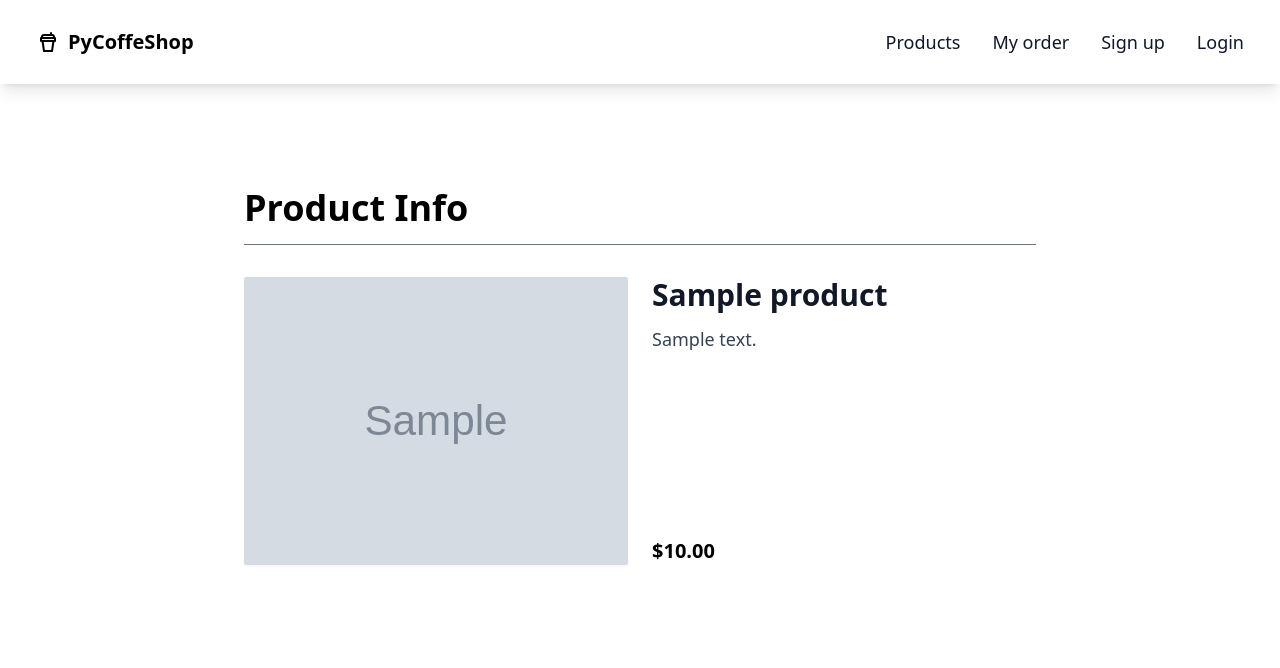
After one commit to andresagab/py_coffe_shop, a Django app: page /info/1 in a window 1280 px wide. The commit adds this page. Shown: the top 668 px of the page. Run offline with Django 5.2, Linux system fonts and the light colour scheme; tables that the repository leaves empty hold one stand-in row (values such as "Sample post"); grey boxes marked "Sample" are stand-in pictures; some libraries are stand-ins or nearby versions.

Commit message:
v0.7.0 Create ProductInfoView
Create the ProductInfoView, update the products urls.py to add the 'info_product' url, also create the info_product.html template, then update the list_product.html template to enable access to the prouct info, finally create the ProductRating model class with their migration

```diff
--- a/products/models/Product.py
+++ b/products/models/Product.py
@@ -10,3 +10,6 @@ class Product(models.Model):
 
     def __str__(self) -> str:
         return self.name
+
+    def get_avg_rating(self):
+        return self.productrating_set.aggregate(models.Avg("rating"))
--- a/products/models/__init__.py
+++ b/products/models/__init__.py
@@ -1 +1,2 @@
 from .Product import Product
+from .ProductRating import ProductRating
--- /dev/null
+++ b/products/templates/products/info_product.html
@@ -0,0 +1,32 @@
+{% extends 'layouts/base.html' %}
+
+{% block title %}{{ product.name }} | Product Info{% endblock %}
+
+{% block content %}
+    <div class="container mx-auto w-1/3 p-6 w-max">
+
+        {#  section title  #}
+        <h1 class="font-bold text-4xl pb-4 border-b border-gray-500 w-full mb-8">Product Info</h1>
+
+        {#  product  #}
+        <article class="flex flex-col lg:flex-row gap-6 items-start justify-stretch w-full">
+            <img
+                src="{{ product.photo.url }}"
+                alt="{{ product.name }}"
+                class="h-72 w-auto object-cover transition duration-500 hover:scale-105 sm:h-72 rounded-sm shadow-sm"
+            >
+            <article class="flex flex-col gap-4 w-96 h-72 items-start justify-stretch">
+                <header class="flex flex-col gap-3 grow">
+                    <h1 class="text-2xl font-bold text-gray-900 sm:text-3xl">{{ product.name }}</h1>
+                    {% if product.description %}
+                        <p class="font-normal text-lg text-gray-700">{{ product.description }}</p>
+                    {% endif %}
+                </header>
+                <footer class="flex items-center w-full">
+                    <h3 class="font-semibold text-black text-xl justify-self-start">${{ product.price }}</h3>
+                </footer>
+            </article>
+        </article>
+
+    </div>
+{% endblock %}
--- a/products/urls.py
+++ b/products/urls.py
@@ -1,11 +1,12 @@
 from django.urls import path
 
-from products.views import ProductListView, ProductListAPI
+from products.views import ProductListView, ProductListAPI, ProductInfoView
 
 from .views import ProductFormView, ProductListView
 
 urlpatterns = [
     path('', ProductListView.as_view(), name="list_product"),
+    path('info/<int:pk>', ProductInfoView.as_view(), name="info_product"),
     path('api', ProductListAPI.as_view(), name="list_product_api"),
     path('add', ProductFormView.as_view(), name="add_product"),
 ]
--- /dev/null
+++ b/products/views/ProductInfoView.py
@@ -0,0 +1,11 @@
+from django.views import generic
+
+from products.models import Product
+
+
+class ProductInfoView(generic.DetailView):
+    model = Product
+    template_name = "products/info_product.html"
+
+    def get_object(self, queryset=None):
+        return Product.objects.get(pk=self.kwargs["pk"])
--- a/products/views/__init__.py
+++ b/products/views/__init__.py
@@ -1,3 +1,4 @@
 from .ProductFormView import ProductFormView
 from .ProductListView import ProductListView
 from .ProductListAPI import ProductListAPI
+from .ProductInfoView import ProductInfoView
```
Also changed, not shown: products/models/ProductRating.py (added, +15 -0 lines), products/templates/products/list_product.html (+9 -3 lines), products/migrations/0003_productrating.py (added).
